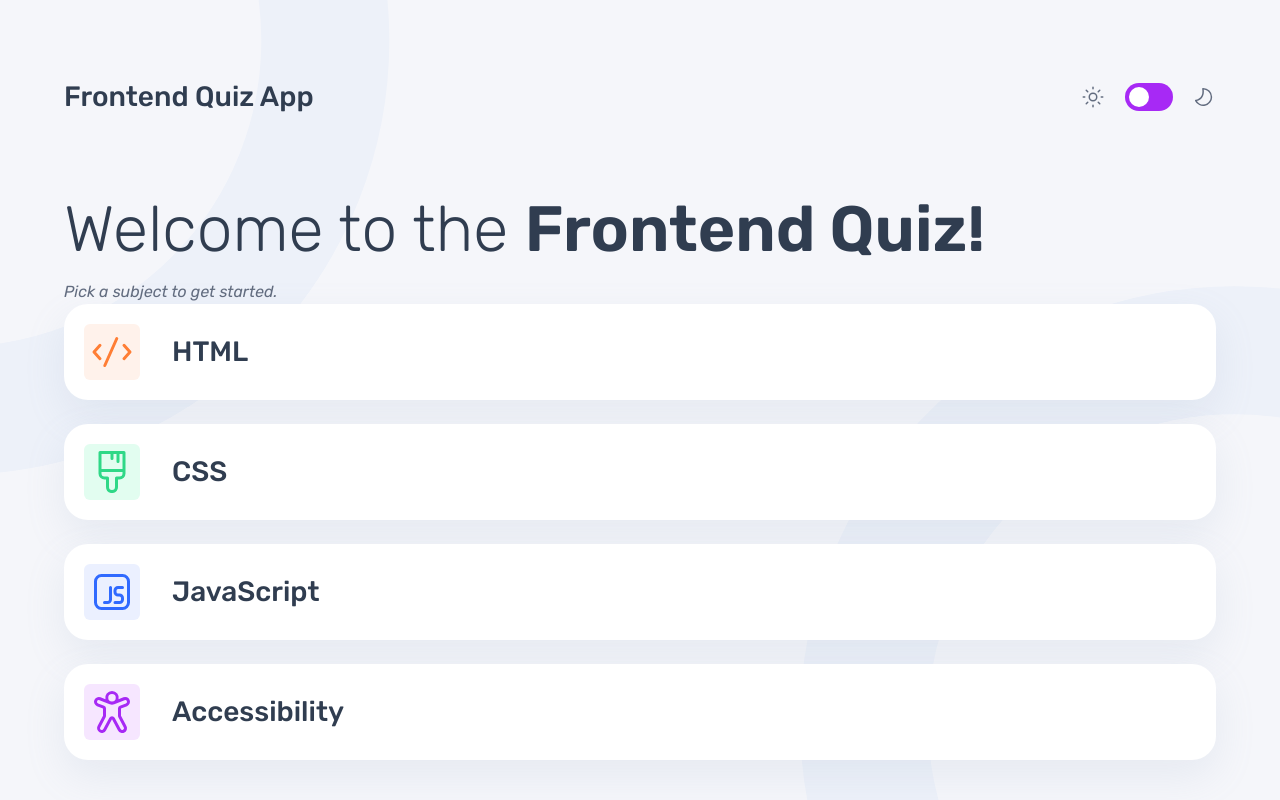
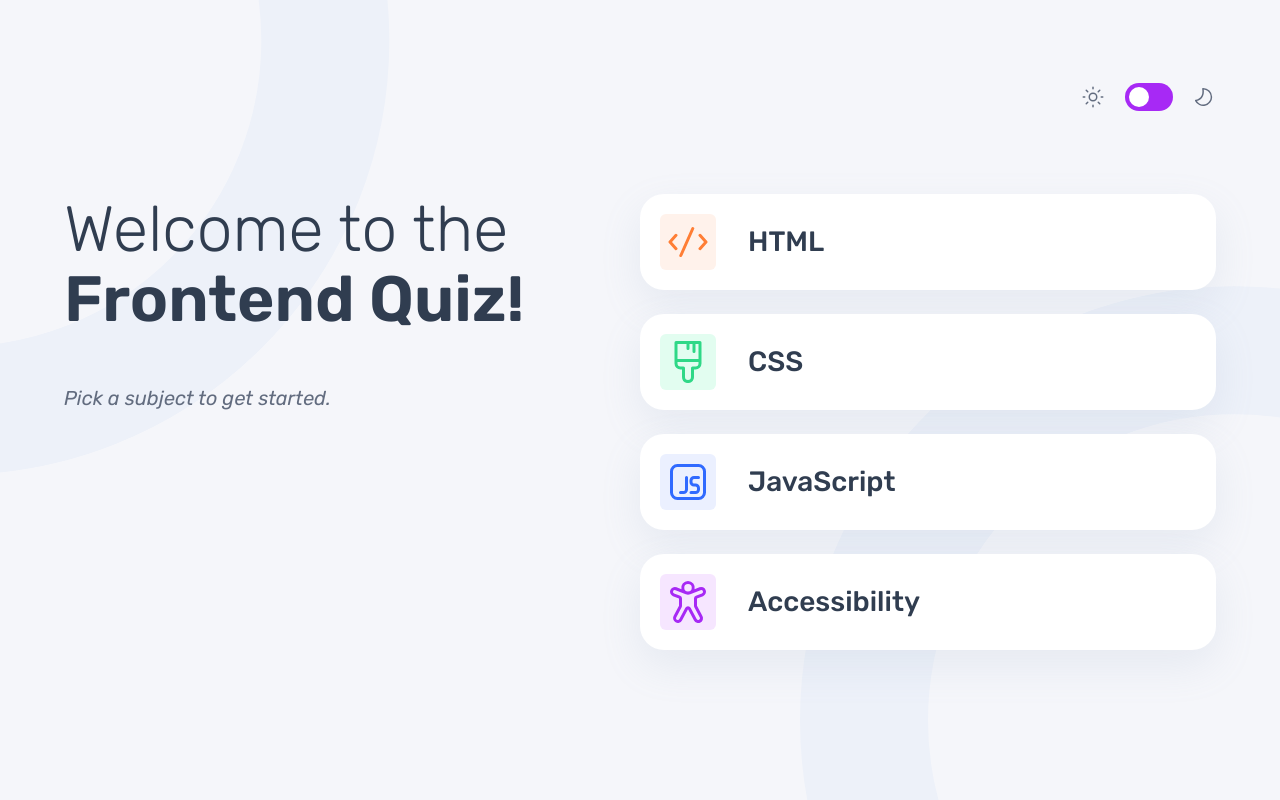
Before and after one commit to MattPahuta/frontend-quiz-app, a React (Vite) app: page / in a window 1280 px wide. Built offline with nearby package versions, Linux system fonts and the light colour scheme.

Commit message:
Adjust grid styles across screens, header rendering

```diff
--- a/src/components/Header.jsx
+++ b/src/components/Header.jsx
@@ -1,23 +1,17 @@
 import ThemeToggle from "./ThemeToggle";
 
-// ToDo: add default prop? null?
 function Header({ currentQuiz }) {
-
   return (
     <header>
       <div className="wrapper header-content">
-        {/* if a quiz started/quiz category recieved, display it */}
         <div className="header-left">
-          {/* Testing only, replace with && condition */}
-          { currentQuiz ? (
+          { currentQuiz && (
             <>
               <img src={currentQuiz.icon} alt='' className="header-icon" />
               <p>{currentQuiz.title}</p>
             </>
-          ) : (
-            // Testing only
-            <p>Frontend Quiz App</p>
-          )}
+            )
+          }
         </div>
         <ThemeToggle />
       </div>
--- a/src/components/Quiz.jsx
+++ b/src/components/Quiz.jsx
@@ -47,12 +47,12 @@ function Quiz({quiz, question, questionIndex, totalQuestions, onAnswerSubmit}) {
   // - annouce correct/incorrect answers
 
   return (
-    <section className="wrapper quiz-wrapper">
+    <section className="wrapper grid-columns">
       <h1 className="visually-hidden">{quiz} quiz</h1>
-      <div className="quiz-question-info">
+      <div className="quiz-info quiz-question-info">
         <div>
           {/* ToDo: add aria announcement for current question */}
-          <p className="accent-text">Question {questionIndex + 1} of {totalQuestions}</p>
+          <p className="accent-text quiz-question-number">Question {questionIndex + 1} of {totalQuestions}</p>
           <h2 className="quiz-question">{question.question}</h2>
         </div>
         <div className="progress-bar-wrapper">
--- a/src/components/Welcome.jsx
+++ b/src/components/Welcome.jsx
@@ -16,7 +16,7 @@ function Welcome({ quizzes, onSelect }) {
 
   return (
     <div className="wrapper grid-columns">
-      <div className="info">
+      <div className="quiz-info">
         <h1 className="heading-welcome">
           Welcome to the <span>Frontend Quiz!</span>
         </h1>
--- a/src/css/styles.css
+++ b/src/css/styles.css
@@ -14,7 +14,7 @@
   --fs-display: 4rem; /* 64px */
 
   @media (width > 37.5rem) {
-    --fs-text-sml: 1rem; /* 16px */
+    --fs-text-sml: 1.25rem; /* 20px */
     --fs-heading-sml: 1.75rem; /* 28px */
     --fs-heading-med: 2.25rem; /* 36px */
     --fs-700: 4rem; /* 64px */
@@ -221,10 +221,14 @@
     font-weight: 500;
   }
 
-  .heading-welcome {
+  h1.heading-welcome {
     font-size: var(--fs-700);
-    margin-bottom: var(--spacing-100);
+    margin-block-end: var(--spacing-100);
     font-weight: 300;
+
+    @media (width > 64rem) {
+      margin-block-end: var(--spacing-300);
+    }
   }
   .heading-welcome span {
     font-weight: 600;
@@ -255,11 +259,25 @@
     }
   }
 
+  .grid-columns {
+    display: grid;
+    /* gap: var(--spacing-250); */
 
+    @media (width > 37.5rem) {
+      /* gap: var(--spacing-400); */
+    }
+
+    @media (width > 64rem) {
+      grid-template-columns: 1fr 1fr;
+      row-gap: var(--spacing-200);
+      /* gap: var(--spacing-200); */
+    }
+  }
 
 
   .header-content {
     --wrapper-padding-block: var(--spacing-100);
+    min-height: 72px;
     display: flex;
     align-items: center;
     justify-content: space-between;
@@ -284,31 +302,32 @@
     }
   }
 
-  .quiz-wrapper {
+
+
+  .quiz-info {
+    margin-block-end: var(--spacing-250);
+    /* display: grid; */
+    /* gap: var(--spacing-150); */
+
+    @media (width > 37.5rem) {
+      margin-block-end: var(--spacing-400);
+      /* gap: var(--spacing-250); */
+    }
+    @media (width > 64rem) {
+      margin-block: 0;
+      max-width: 465px;
+    }
+  }
+
+  .quiz-question-info {
     display: grid;
 
     @media (width > 64rem) {
-      grid-template-columns: 1fr 1fr;
-      gap: var(--spacing-200);
-    }
-
-  }
-
-  .quiz-question-info {
-    margin-block-end: var(--spacing-250);
-    display: grid;
-    gap: var(--spacing-150);
-
-    @media (width > 37.5rem) {
-      margin-block-end: var(--spacing-400);
-      gap: var(--spacing-250);
-    }
-    @media (width > 64rem) {
-      margin-block: 0;
+      padding-block-end: var(--spacing-150);
     }
   }
 
-  .quiz-question-info p {
+  .quiz-question-number {
     line-height: 1;
     margin-block-end: var(--spacing-075);
 
@@ -318,7 +337,12 @@
   }
 
   .quiz-question {
+    margin-block-end: var(--spacing-150);
     font-size: var(--fs-heading-med);
+
+    @media (width > 37.5rem) {
+      margin-block-end: var(--spacing-250);
+    }
   }
 
   .selection-container {
```
